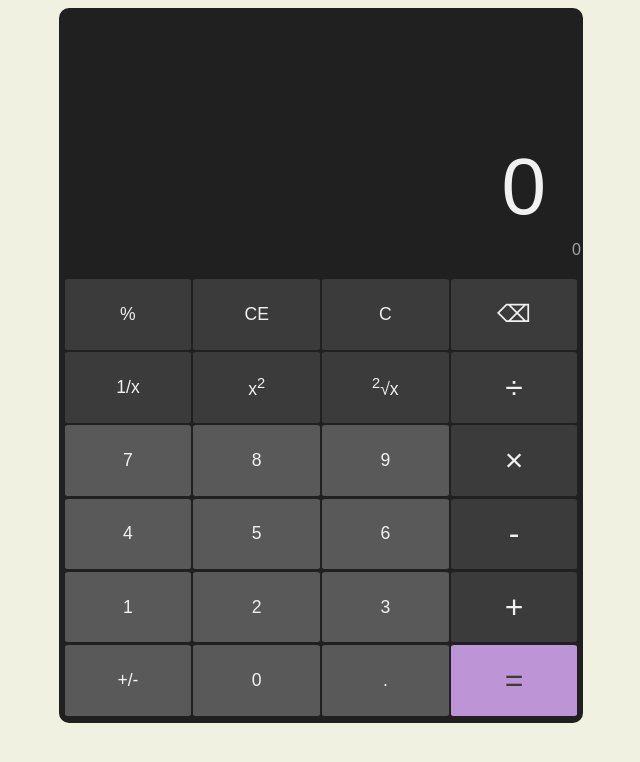
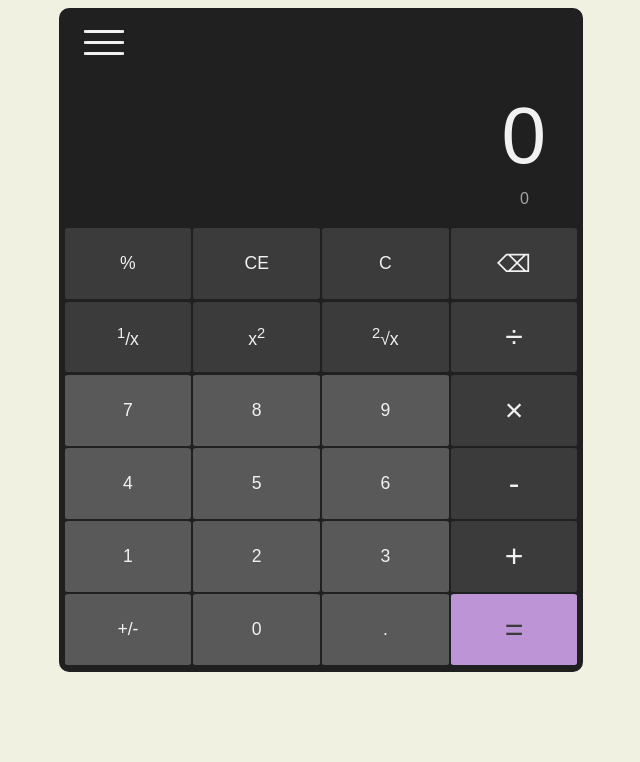
Before and after one commit to thenickfer/Calculator, a plain HTML site: page index.html in a window 1280 px wide. Shown: the whole page, without its empty margins (319-959 px from the left). Drawn offline with Linux system fonts and the light colour scheme.

Commit message:
Added non-functional menu button

```diff
--- a/index.html
+++ b/index.html
@@ -9,9 +9,13 @@
 </head>
 <body>
     <div class="calc">
-        <div class="barra">
 
+        <div class="menu">
+           <div class="linha"> </div>
+           <div class="linha"> </div>
+           <div class="linha"> </div>
         </div>
+
 
         <div class="tela" id="tela">
             0
@@ -27,7 +31,7 @@
                 <button class="botao dark" onclick="deleta1()" style="font-size: 1.5em;">⌫</button>
             </div>
             <div class="fileira">
-                <button class="botao dark" onclick="divideX()">1/x</button>
+                <button class="botao dark" onclick="divideX()"><sup>1</sup>/x</button>
                 <button class="botao dark" onclick="aoQuad()">x<sup>2</sup></button>
                 <button class="botao dark" onclick="raiz()"><sup>2</sup>√x</button>
                 <button class="botao dark" style="font-size: 2em;" onclick="preparaOp(4)" id="div">÷</button>
--- a/script.js
+++ b/script.js
@@ -46,7 +46,11 @@ function preparaOp(escolha){
             oppp = "÷";
             break;
     }
-    document.getElementById("numeros").innerHTML += (tempNum + " "+oppp+" ");
+    if(document.getElementById("numeros").innerHTML==0){
+        document.getElementById("numeros").innerHTML = (tempNum + " "+oppp+" ");
+    } else {
+        document.getElementById("numeros").innerHTML += (tempNum + " "+oppp+" ");
+    }
 
 
 
--- a/styles.css
+++ b/styles.css
@@ -5,27 +5,47 @@ body {
     color: #F1f1E2;
 }
 
+.linha {
+    height: 1px;
+    width: 38px;
+    margin: 8px;
+    background-color: #f1f1f1;
+    border: 0.5px solid #f1f1f1;
+    border-radius: 14%;
+}
+
+.menu{
+    cursor: pointer;
+    width: 56px;
+    height: 37px;
+    margin-left: 2%;
+    margin-top: -4%;
+    padding: 5px;
+    border-radius: 5%;
+}
+.menu:hover{
+    background-color: #3b3b3b;
+}
 .calc {
+
     background-color: #202020;
     width: 520px;
-    height: 670px;
+    height: fit-content;
     border-radius: 10px;
-    margin: 0px auto;
+    margin: auto auto 5rem ;
     padding: 30px 2px;
-    padding-bottom: 15px;
 
 }
 
-.barra {
 
-    width: 100%;
-    height: 30px;
-}
 
 .numeros {
     color: #a4a4a4;
     text-align: right;
     margin-bottom: -25px;
+    margin-right: 10%;
+    margin-left: 10%;
+    overflow-x: unset;
 }
 
 
@@ -37,7 +57,7 @@ body {
     height: 100px;
     border-radius: 10px;
     margin: auto;
-    margin-top: 14%;
+    margin-top: 5%;
     text-align: right;
     font-size: 5em;
 
@@ -47,6 +67,7 @@ body {
 .botoes {
     height: 520px;
     margin-top: 7.5%;
+    margin-bottom: -100px;
 
 }
 
```
